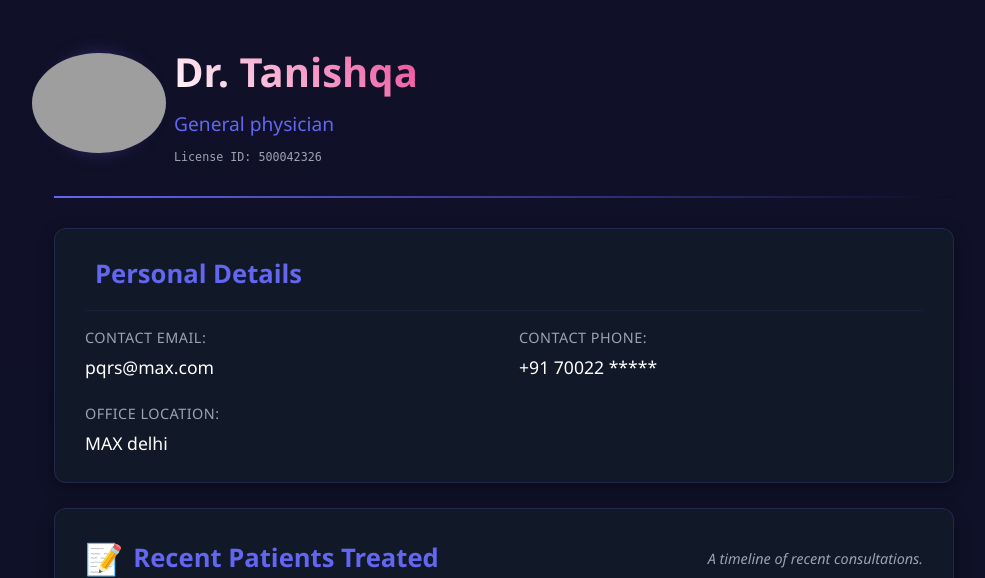
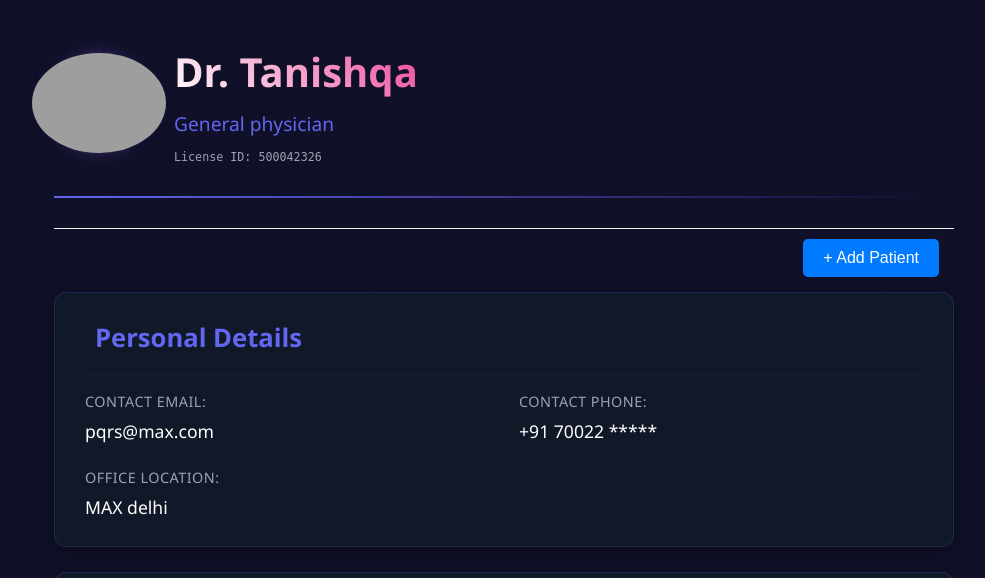
Before and after one commit to leuwenhoek/SwasthCard, a Flask app: page /doctor_profile in a window 1280 px wide. Shown: the top 578 px of the page, without its empty margins (136-1121 px from the left). Run offline with Flask 3, Linux system fonts and the light colour scheme; grey boxes are pictures that could not be loaded.

Commit message:
ADDED : btn named '+add patient'

```diff
--- a/web/templates/Doctor_profile.html
+++ b/web/templates/Doctor_profile.html
@@ -3,8 +3,38 @@
 <head>
     <meta charset="UTF-8">
     <meta name="viewport" content="width=device-width, initial-scale=1.0">
+
     <title>SwasthCard - Doctor Profile</title>
     <link rel="stylesheet" href="{{ url_for('static', filename='Doctor_profile.css') }}">
+    <style>
+        /* Minimal CSS for the new button for demonstration */
+        .add-patient-btn-container {
+            text-align: right; /* Align the button to the right */
+            margin-top: 15px; /* Add some space above the button */
+            padding: 0 15px 15px 15px; /* Match padding style */
+            border-top: 1px solid #eee; /* Optional separator */
+        }
+
+        /* Style the button */
+        .add-patient-btn {
+            background-color: #007bff; /* Primary blue color */
+            color: white;
+            border: none;
+            padding: 10px 20px;
+            text-align: center;
+            text-decoration: none;
+            display: inline-block;
+            font-size: 16px;
+            margin-top: 10px;
+            cursor: pointer;
+            border-radius: 5px;
+            transition: background-color 0.3s ease;
+        }
+
+        .add-patient-btn:hover {
+            background-color: #0056b3;
+        }
+    </style>
 </head>
 <body>
     <div class="profile-container">
@@ -12,12 +42,8 @@
         <div class="profile-header">
             <div class="profile-photo-wrapper">
                 <div class="profile-photo">
-                    <!-- <svg viewBox="0 0 24 24" fill="none" stroke="currentColor" stroke-width="2" stroke-linecap="round" stroke-linejoin="round" style="width: 40px; height: 40px;"> -->
-                        <!-- <path d="M12 2L2 7l10 5 10-5-10-5z"/> -->
-                        <!-- <path d="M2 17l10 5 10-5M2 12l10 5 10-5"/> -->
-                        <img src="https://iili.io/KS6EBxR.jpg" alt="KS6EBxR.jpg" border="0" style="border-radius: 50%;" height="100px">
-                        <circle cx="12" cy="7" r="3"/>
-                    <!-- </svg> -->
+                    <img src="https://iili.io/KS6EBxR.jpg" alt="KS6EBxR.jpg" border="0" style="border-radius: 50%;" height="100px">
+                    <circle cx="12" cy="7" r="3"/>
                 </div>
             </div>
             <div class="profile-name">
@@ -26,6 +52,16 @@
                 <p class="rfid-number">License ID: 500042326</p>
             </div>
         </div>
+
+
+                    <div class="add-patient-btn-container">
+                        <form action="/doctor_profile" method="POST">
+                            <input type="hidden" name="action" value="add_patient_request">
+                            <button type="submit" class="add-patient-btn">
+                                + Add Patient
+                            </button>
+                        </form>
+                    </div>
 
         <div class="section-card slide-in delay-2">
             <div class="section-header">
@@ -82,7 +118,7 @@
             {% else %}
             <p class="no-data">No recent patient history available for this doctor.</p>
             {% endif %}
-        </div>
+            </div>
 
     </div>
 
```
